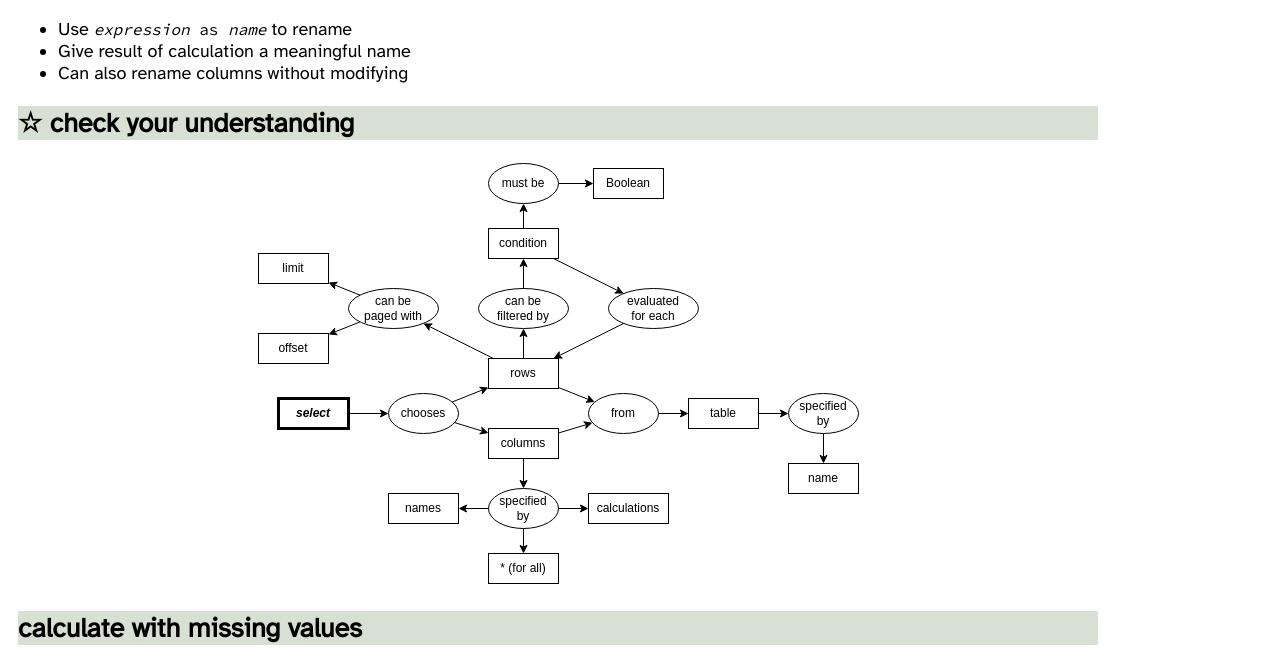
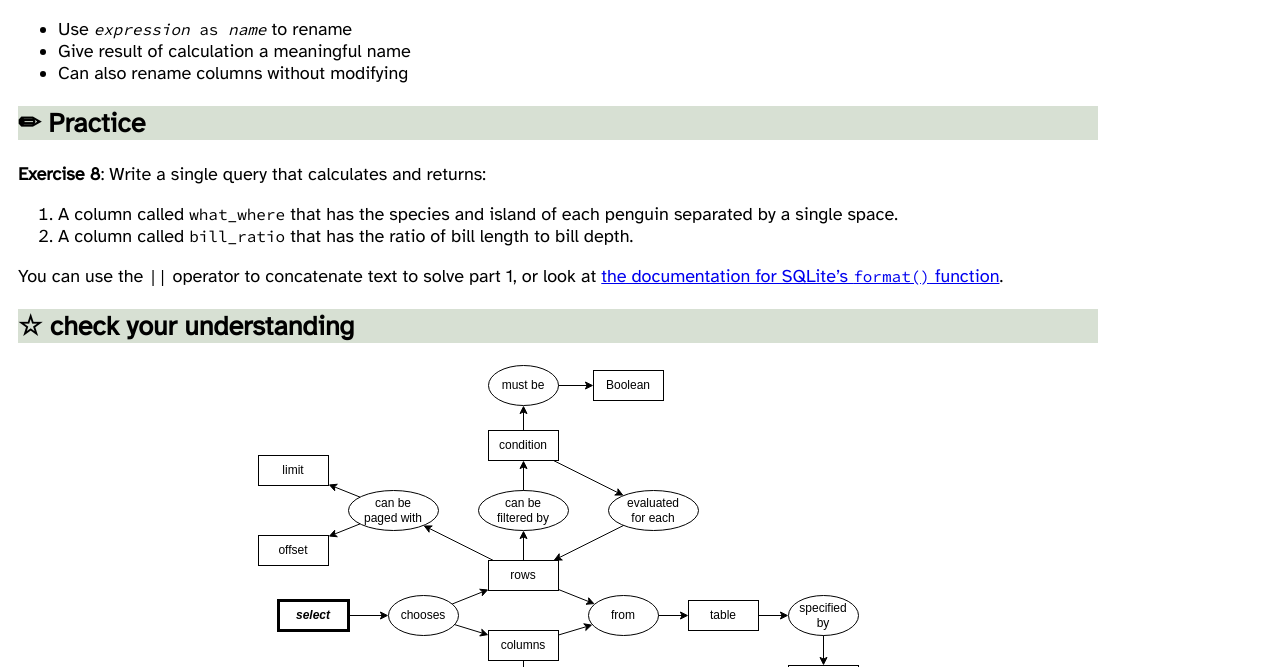
Before and after one commit to gvwilson/sql-tutorial, a Jekyll site: the page built from index.md, in a window 1280 px wide and 1400 px high, scrolled down 7146 px. Shown: the part 97-764 px from the top of the window. Built offline with Jekyll 4.4.1, drawn with Linux system fonts in a browser that asks for light colours; nearby versions of some CDN libraries; some of the changed text lies outside the part shown; grey boxes are pictures that could not be loaded.

Commit message:
more exercises

```diff
--- a/_data/links.yml
+++ b/_data/links.yml
@@ -20,6 +20,8 @@
   value: "SQLFluff"
 - key: "sqlite"
   value: "https://sqlite.org/"
+- key: "sqlite_format"
+  value: "https://sqlite.org/printf.html"
 - key: "sqlparse"
   value: "https://pypi.org/project/sqlparse/"
 - key: "t3"
--- a/index.md
+++ b/index.md
@@ -255,6 +255,19 @@
 -   Can also rename columns without modifying
 
 <!-- ---------------------------------------------------------------- -->
+{% include section_break.md class="exercise" %}
+
+{% include exercise.md %}
+Write a single query that calculates and returns:
+
+1.  A column called `what_where` that has the species and island of each penguin
+    separated by a single space.
+2.  A column called `bill_ratio` that has the ratio of bill length to bill depth.
+
+You can use the `||` operator to concatenate text to solve part 1,
+or look at [the documentation for SQLite's `format()` function][sqlite_format].
+
+<!-- ---------------------------------------------------------------- -->
 {% include section_break.md class="aside" title="check your understanding" %}
 
 ![concept map: selection](./img/concept_map_select.svg)
@@ -269,9 +282,19 @@
 -   "I don't know" divided by 10 or 1000 is "I don't know"
 
 <!-- ---------------------------------------------------------------- -->
+{% include section_break.md class="exercise" %}
+
+{% include exercise.md %}
+Use [SQLite][sqlite]'s `.nullvalue` command
+to change the printed representation of null to the string `null`
+and then re-run the previous query.
+When will displaying null as `null` be easier to understand?
+When might it be misleading?
+
+<!-- ---------------------------------------------------------------- -->
 {% include section_break.md class="topic" title="null equality" %}
 
--   Repeated from above so it doesn't count against our query limit
+-   Repeated from earlier (so it doesn't count against our query limit)
 
 {% include double.md stem="filter" suffix="sql out" %}
 
@@ -335,6 +358,15 @@
 -   Other parts of SQL handle nulls specially
 
 <!-- ---------------------------------------------------------------- -->
+{% include section_break.md class="exercise" %}
+
+{% include exercise.md %}
+Write a query to find penguins whose body mass is known but whose sex is not.
+
+{% include exercise.md %}
+Write another query to find penguins whose sex is known but whose body mass is not.
+
+<!-- ---------------------------------------------------------------- -->
 {% include section_break.md class="aside" title="check your understanding" %}
 
 ![concept map: null](./img/concept_map_null.svg)
@@ -358,6 +390,12 @@
 -   SQL does the useful thing instead of the right one
 
 <!-- ---------------------------------------------------------------- -->
+{% include section_break.md class="exercise" %}
+
+{% include exercise.md %}
+What is the average body mass of penguins that weight more than 3000.0 grams?
+
+<!-- ---------------------------------------------------------------- -->
 {% include section_break.md class="topic" title="counting" %}
 
 {% include double.md stem="count_behavior" suffix="sql out" %}
@@ -365,6 +403,12 @@
 -   `count(*)` counts rows
 -   <code>count(<em>column</em>)</code> counts non-null entries in column
 -   <code>count(distinct <em>column</em>)</code> counts distinct non-null entries
+
+<!-- ---------------------------------------------------------------- -->
+{% include section_break.md class="exercise" %}
+
+{% include exercise.md %}
+How many different body masses are in the penguins dataset?
 
 <!-- ---------------------------------------------------------------- -->
 {% include section_break.md class="topic" title="group" %}
@@ -396,6 +440,17 @@
     -   E.g., PostgreSQL complains that column must be used in an aggregation function
 
 <!-- ---------------------------------------------------------------- -->
+{% include section_break.md class="exercise" %}
+
+{% include exercise.md %}
+Explain why the output of the previous query
+has a blank line before the rows for female and male penguins.
+
+{% include exercise.md %}
+Write a query that shows each distinct body mass in the penguin dataset
+and the number of penguins that weigh that much.
+
+<!-- ---------------------------------------------------------------- -->
 {% include section_break.md class="topic" title="filter aggregated values" %}
 
 {% include double.md stem="filter_aggregation" suffix="sql out" %}
@@ -415,6 +470,16 @@
 {% include double.md stem="filter_aggregate_inputs" suffix="sql out" %}
 
 -   <code>filter (where <em>condition</em>)</code> applies to *inputs*
+
+<!-- ---------------------------------------------------------------- -->
+{% include section_break.md class="exercise" %}
+
+{% include exercise.md %}
+Write a query that uses `filter` to calculate the average body masses
+of heavy penguins (those over 4500 grams)
+and light penguins (those under 3500 grams)
+simultaneously.
+Is it possible to do this using `where` instead of `filter`?
 
 <!-- ---------------------------------------------------------------- -->
 {% include section_break.md class="aside" title="check your understanding" %}
```
Also changed, not shown: 1 other file.
